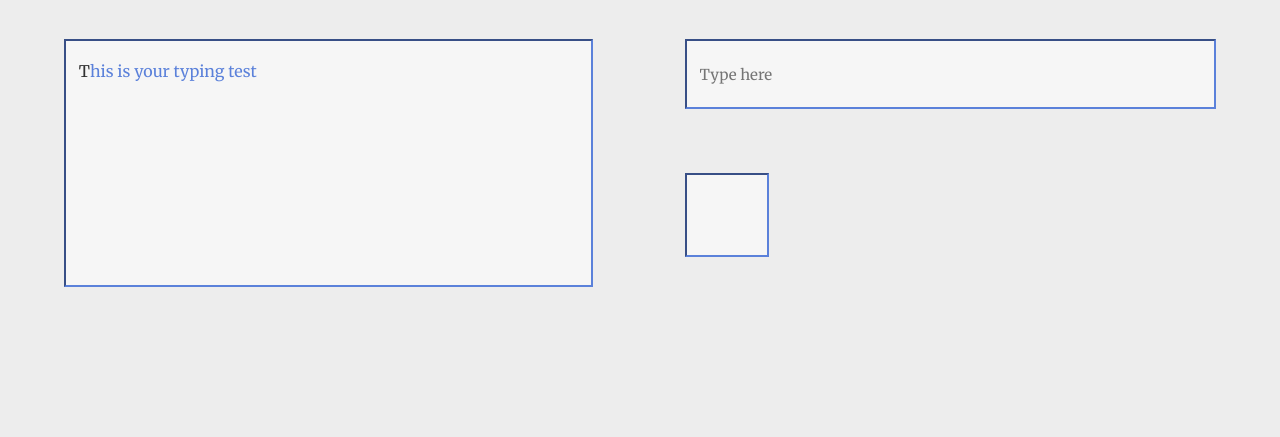
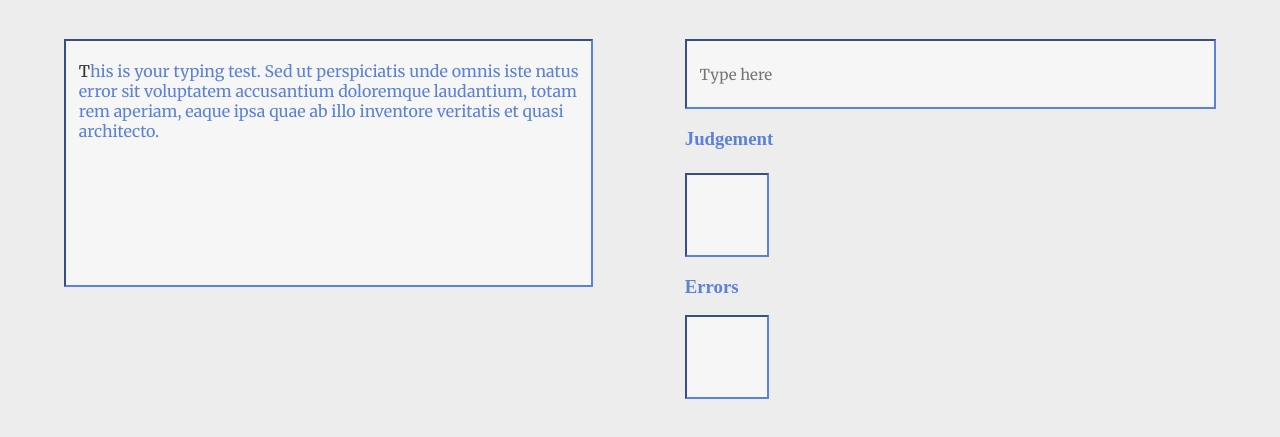
Before and after one commit to anthonyrodarte/typing, a plain HTML site: page typing-test/index.html in a window 1280 px wide. Shown: the part 121-558 px from the top of the page. Drawn offline with Linux system fonts and the light colour scheme.

Commit message:
Created scoring feature

```diff
--- a/typing-test/index.html
+++ b/typing-test/index.html
@@ -16,8 +16,13 @@
       </div>
       <div class="col-2">
         <input type="text" class="input-text" placeholder="Type here">
+        <h3>Judgement</h3>
         <div class="incorrect-box">
           <div class="feedback"></div>
+        </div>
+        <h3>Errors</h3>
+        <div class="error-box">
+          <div class="errors"></div>
         </div>
       </div>
     </div>
--- a/typing-test/main.js
+++ b/typing-test/main.js
@@ -1,9 +1,12 @@
 var $prompt = document.querySelector('p.text-prompt')
 var $input = document.querySelector('input.input-text')
 var $feedback = document.querySelector('div.feedback')
+var $errors = document.querySelector('div.errors')
+
+var errors = 0
 
 var promptText = {
-  text: `This is your typing test`,
+  text: `This is your typing test. Sed ut perspiciatis unde omnis iste natus error sit voluptatem accusantium doloremque laudantium, totam rem aperiam, eaque ipsa quae ab illo inventore veritatis et quasi architecto.`,
   position: 0,
 }
 
@@ -37,6 +40,8 @@ function checker(userInput, promptSegment) {
   } else {
     $feedback.textContent = ""
     $feedback.textContent = "Wrong!"
+    errors++
+    $errors.textContent = errors
   }
 }
 
--- a/typing-test/styles.css
+++ b/typing-test/styles.css
@@ -91,6 +91,35 @@ h1 {
   margin-left: 10%;
 }
 
+.error-box {
+  position: relative;
+  margin-top: 9%;
+  margin-left: 7%;
+  border: 2px solid rgba(91, 129, 218, 1);
+  border-color: rgba(91, 129, 218, 1);
+  border-style: inset;
+  background-color: rgba(255, 255, 255, 0.5);
+  color: rgba(91, 129, 218, 1);
+  font-size: 15px;
+  font-weight: 400;
+  font-family: 'Merriweather', serif;
+  height: 80px;
+  width: 80px;
+}
+
+.errors {
+  margin-top: 35%;
+  margin-left: 15%;
+  font-size: 22px;
+  color: red;
+}
+
+h3 {
+  color: rgba(91, 129, 218, 1);
+  position: absolute;
+  margin-left: 3.5%;
+}
+
 @keyframes blink {
   0% {
     text-decoration: none;
```
